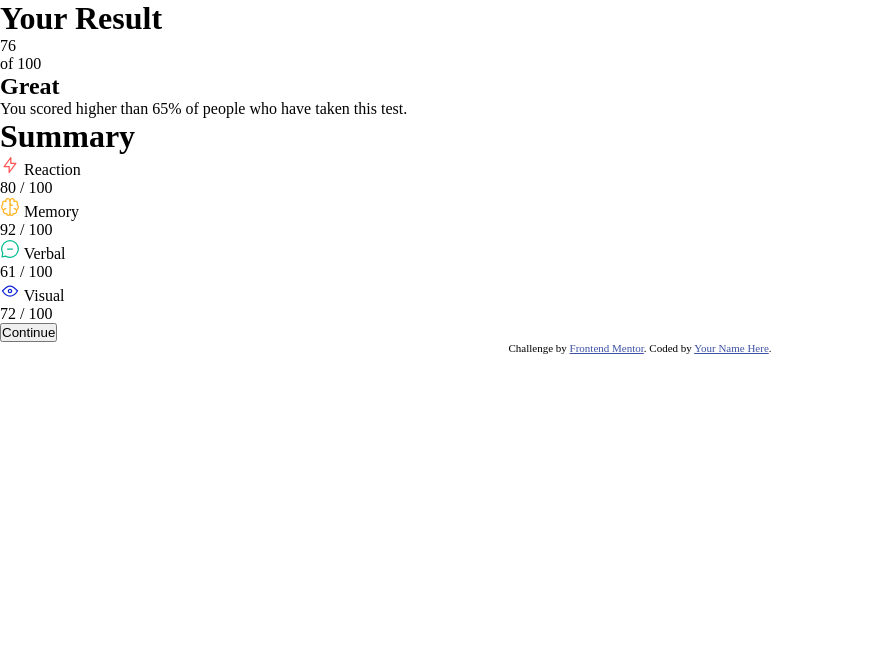
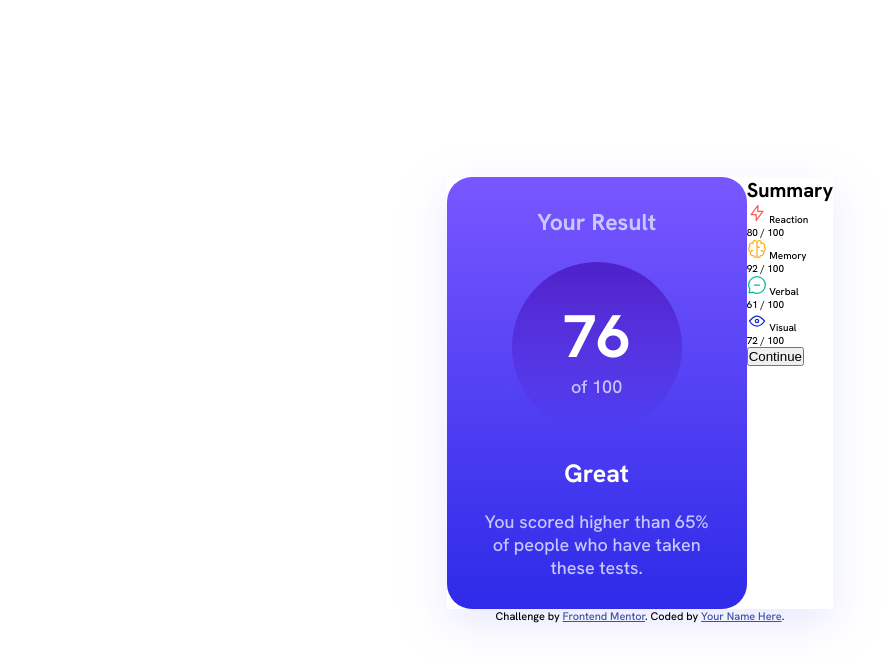
Before and after one commit to Batestickro/resultSummaryFEMentor, a plain HTML site: page index.html in a window 1280 px wide. Shown: the whole page, without its empty margins (0-895 px from the left). Drawn offline with Linux system fonts and the light colour scheme.

Commit message:
Result card styled

```diff
--- a/index.html
+++ b/index.html
@@ -8,12 +8,10 @@
   <link href="https://fonts.googleapis.com/css2?family=Hanken+Grotesk:wght@500;700;800&display=swap" rel="stylesheet">
   <link rel="stylesheet" href="css/style.css">
   <link rel="icon" type="image/png" sizes="32x32" href="./assets/images/favicon-32x32.png">
-
   <title>Frontend Mentor | Results summary component</title>
-
 </head>
 <body>
-  <main>
+  <main class="content">
     <div class="result">
       <h1 class="result__title">Your Result</h1>
       <div class="result__score">
@@ -21,7 +19,7 @@
         <p class="result__total">of 100</p>
       </div>
       <h2 class="result__subtitle">Great</h2>
-      <p class="result__text">You scored higher than 65% of people who have taken this test.</p>
+      <p class="result__text">You scored higher than 65% of people who have taken these tests.</p>
     </div>
     <div class="summary">
       <h1 class="summary__title">Summary</h1>
--- a/sass/_base.scss
+++ b/sass/_base.scss
@@ -1,3 +1,20 @@
+$color-Light-red: hsl(0, 100%, 67%);
+$color-Orangey-yellow: hsl(39, 100%, 56%);
+$color-Green-teal: hsl(166, 100%, 37%);
+$color-Cobalt-blue: hsl(234, 85%, 45%);
+
+//gradients backgrounds
+$color-light-slate-blue: hsl(252, 100%, 67%);
+$color-Light-royal-blue: hsl(241, 81%, 54%);
+//circle
+$color-Violet-blue: hsla(256, 72%, 46%, 1);
+$color-Persian-blue: hsla(241, 72%, 46%, 0);
+
+
+$color-pale-blue: hsl(221, 100%, 96%);
+$color-Light-lavender: rgb(200, 199, 255);
+$color-Dark-gray-blue: hsl(224, 30%, 27%);
+
 * {
   margin: 0;
   padding: 0;
@@ -8,3 +25,16 @@
 *::after {
   box-sizing: inherit;
 }
+
+html {
+  box-sizing: border-box;
+  font-size: 62.5%;
+}
+
+body {
+  min-height: 100vh;
+  min-height: 100svh;
+  font-family: 'Hanken Grotesk', sans-serif;
+  display: grid;
+  place-content: center;
+}
--- /dev/null
+++ b/sass/_content.scss
@@ -0,0 +1,4 @@
+.content {
+  box-shadow: 0 1.5rem 4rem rgb(200, 199, 255, 0.4);
+  display: flex;
+}
--- /dev/null
+++ b/sass/_result.scss
@@ -0,0 +1,35 @@
+.result {
+  width: 30rem;
+  padding: 3rem;
+  color: $color-Light-lavender;
+  font-size: 1.8rem;
+  text-align: center;
+  background-image: linear-gradient($color-light-slate-blue, $color-Light-royal-blue);
+  border-radius: 2.5rem;
+
+  &__title {
+    font-size: 2.3rem;
+  }
+
+  &__score {
+    width: 17rem;
+    height: 17rem;
+    margin: 2.5rem auto;
+    border-radius: 50%;
+    background-image: linear-gradient($color-Violet-blue, $color-Persian-blue);
+    display: grid;
+    place-content: center;
+  }
+
+  &__points {
+    font-size: 6rem;
+    font-weight: bold;
+    color: white;
+  }
+
+  &__subtitle {
+    margin-bottom: 2rem;
+    font-size: 2.5rem;
+    color: white;
+  }
+}
--- a/sass/main.scss
+++ b/sass/main.scss
@@ -1,2 +1,4 @@
+@import "attribution";
 @import "base";
-@import "attribution";
+@import "content";
+@import "result";
```
Also changed, not shown: css/style.css, 1 other file.
